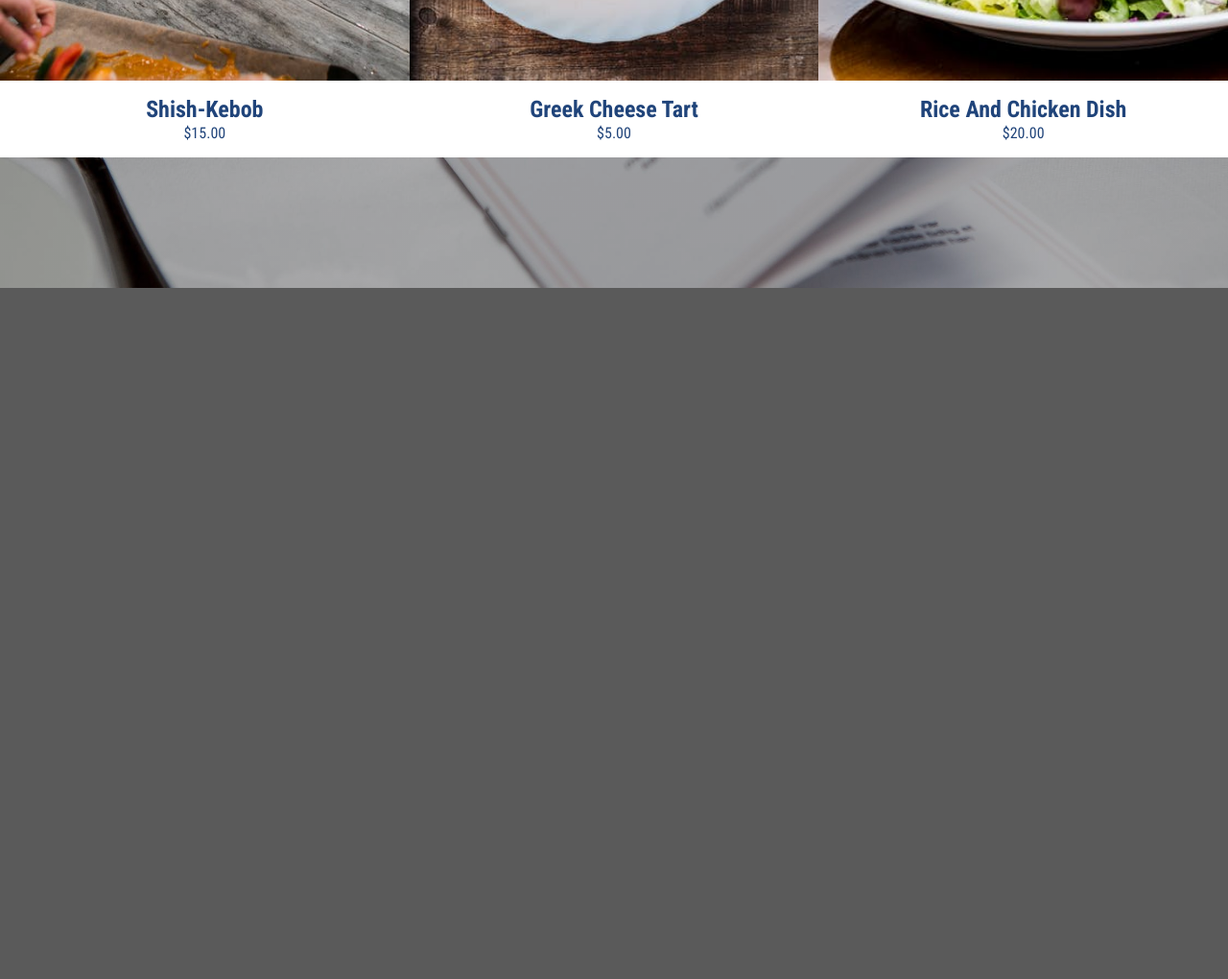
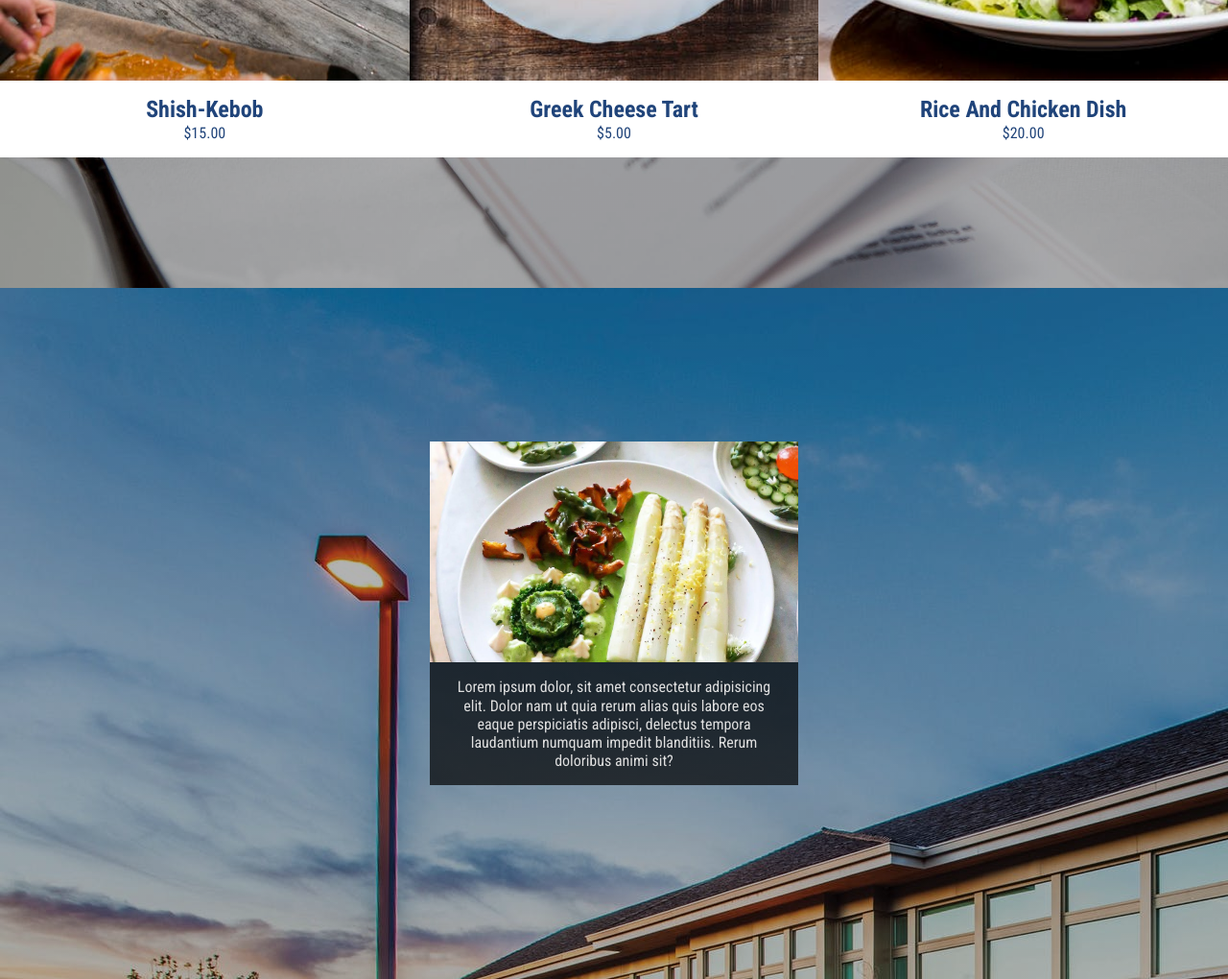
Before and after one commit to Atlas2234/GreekFoodSampleWebSite, a plain HTML site: page GreekFoodRestaurantWebsite/index.html in a window 1280 px wide. Shown: the part 1940-2960 px from the top of the page at 96% size. Before the commit the page ends 2240 px from the top, so only its background shows below. Drawn offline with Linux system fonts and the light colour scheme.

Commit message:
info page ready

```diff
--- a/GreekFoodRestaurantWebsite/css/styles.css
+++ b/GreekFoodRestaurantWebsite/css/styles.css
@@ -178,6 +178,35 @@ hr {
   padding: 1rem 0;
 }
 
+/* Info Page Styling */
+.info-container {
+  display: flex;
+  flex-direction: column;
+  align-items: center;
+  height: 90vh;
+  background-image: linear-gradient(rgba(0, 0, 0, 0.3), rgba(0, 0, 0, 0.3)),
+    url("./images/info-background-desktop.jpeg");
+  background-repeat: no-repeat;
+  background-attachment: fixed;
+}
+.information {
+  height: 35%;
+  width: 70%;
+  margin-top: 10rem;
+}
+.info-picture {
+  height: 80%;
+  background-image: url("./images/meal.jpeg");
+  background-size: cover;
+  background-repeat: no-repeat;
+  background-position-y: center;
+}
+.info-text {
+  text-align: center;
+  background-image: linear-gradient(rgba(0, 0, 0, 0.5), rgba(0, 0, 0, 0.5));
+  padding: 1rem 1rem;
+}
+
 @media screen and (min-width: 768px) {
   h1 {
     font-size: 8rem;
@@ -311,4 +340,12 @@ hr {
     background-color: white;
     padding: 1rem 0;
   }
+  /* Info Page Desktop */
+  .information {
+    width: 30%;
+    height: 40%;
+  }
+  .info-text {
+    background-image: linear-gradient(rgba(0, 0, 0, 0.7), rgba(0, 0, 0, 0.7));
+  }
 }
--- a/GreekFoodRestaurantWebsite/index.html
+++ b/GreekFoodRestaurantWebsite/index.html
@@ -93,5 +93,16 @@
    </article>
   </div>
  </div>
+
+ <!-- Info -->
+ <div class="info-container">
+  <article class="information">
+   <div class="info-picture"></div>
+   <div class="info-text">
+    <p>Lorem ipsum dolor, sit amet consectetur adipisicing elit. Dolor nam ut quia rerum alias quis labore eos eaque perspiciatis adipisci, delectus tempora laudantium numquam impedit blanditiis. Rerum doloribus animi sit?
+    </p>
+   </div>
+  </article>
+ </div>
 </body>
 </html>
```
Also changed, not shown: GreekFoodRestaurantWebsite/css/images/info-background-desktop.jpeg (added), GreekFoodRestaurantWebsite/css/images/meal.jpeg (added).
